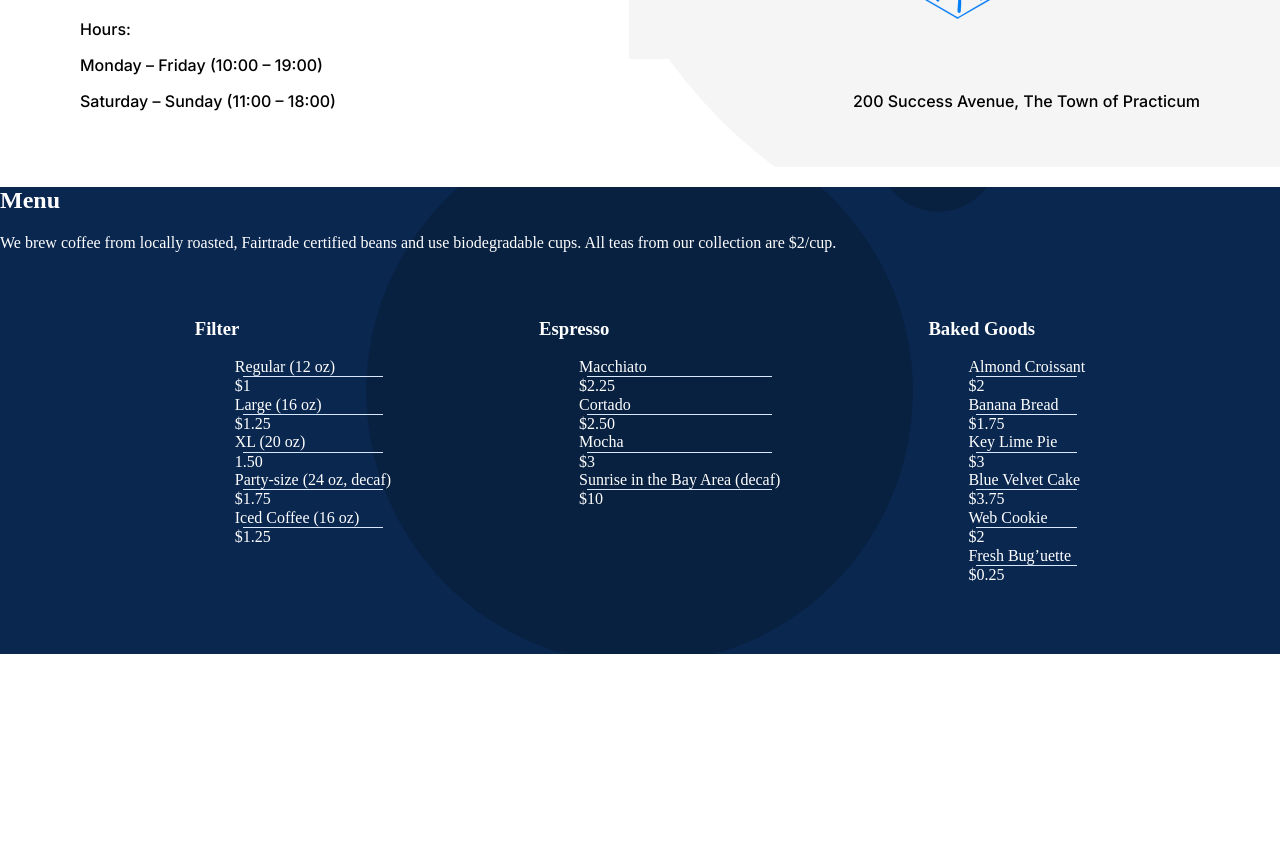
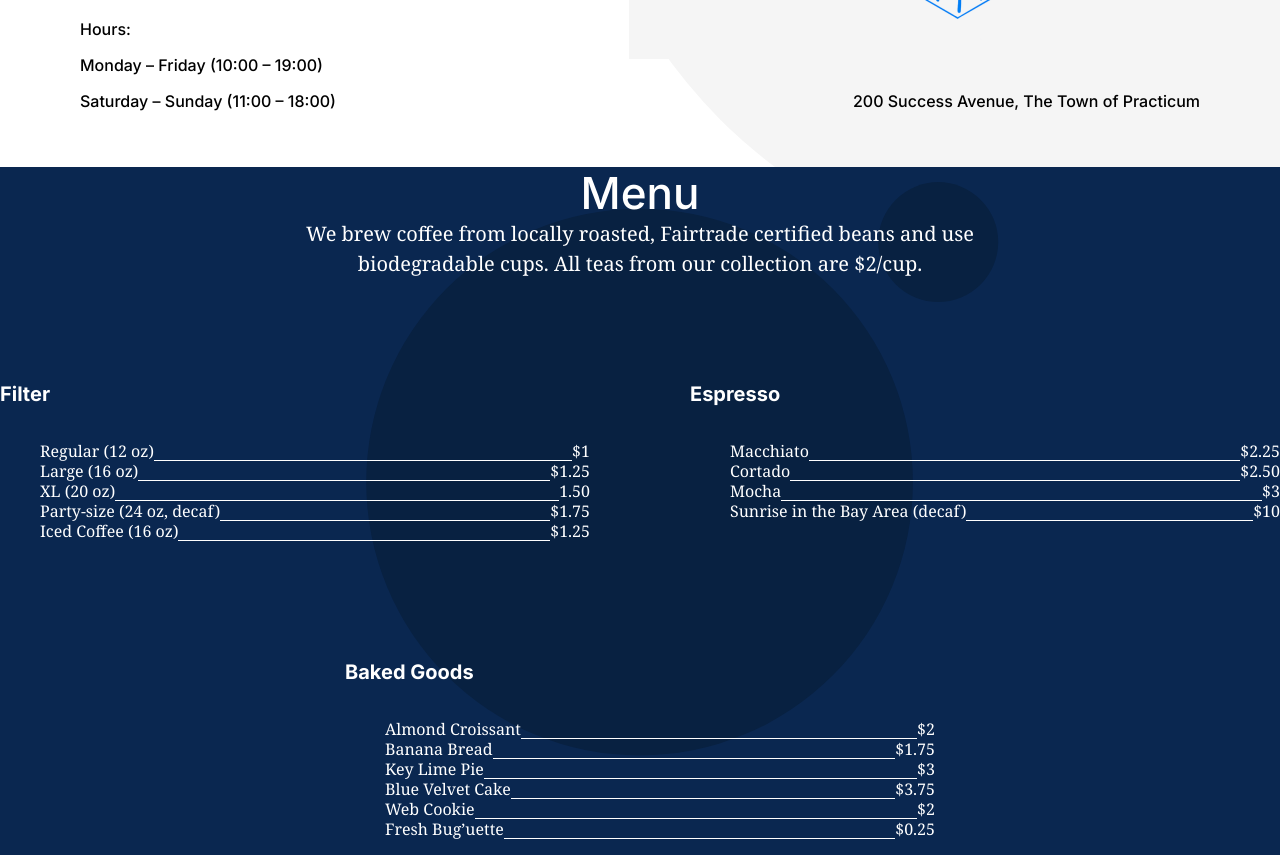
Before and after one commit to amay0808/se_project_coffeeshop, a plain HTML site: page index.html in a window 1280 px wide. Shown: the part 633-1488 px from the top of the page. Before the commit the page ends 1287 px from the top, so only its background shows below. Drawn offline with Linux system fonts and the light colour scheme; files whose address does not match are found by name.

Commit message:
new changes

```diff
--- a/blocks/card.css
+++ b/blocks/card.css
@@ -1,21 +1,42 @@
 .card {
-    box-sizing: border-box  ;
-    width: 580;
-    padding: 30px 24px 54px;
+    flex-basis: calc(50% - 50px);
     max-width: 600px;
+    list-style: none;
+    padding: 0;
+
 }
 .card__title {
+    font-family: 'Inter', Arial,sans-serif;
+    font-style: normal;
+    font-weight: bold;
+    line-height: 30px;
+    font-size: 20px;
+    margin-top: 0;
+    margin-bottom: 32px;
+
 }
 .card__list-item {
-  list-style: none;
+  font-family: Noto serif;
+  font-style: normal;
+  font-weight: normal;
+  line-height: 20px;
+  font-size: 16px;
+  display: flex;
+  justify-content: center;
+}
+.card__list-item:last-child{
+    margin-bottom: 0;
 }
 .card__list-divider {
-  display: block;
-  min-width: 50px;
+  display: flex;
+  flex-grow: 1;
+  border:0;
+  border-bottom: 1px solid white;
+  /*min-width: 50px;
   height: 1px;
   background-color: #d9e7ff;
   margin-left: 8px;
   margin-right: 8px;
-  flex-grow: 1;
+  flex-grow: 1;/*
 
 }
--- a/blocks/menu.css
+++ b/blocks/menu.css
@@ -8,16 +8,36 @@
 
 }
 .menu__title{
+display: flex;
+justify-content: center;
+font-family: Inter;
+font-style: normal;
+font-weight: 500;
+font-size: 44px;
 max-width: 780px;
+line-height: 52px;
 bottom: 100px;
+margin-bottom: 24px;
+margin: auto;
+
 }
 
 .menu__subtitle{
-
+    font-family: "Noto serif";
+    font-style: normal;
+    font-weight: normal;
+    font-size: 20px;
+    line-height: 30px;
+    max-width: 780px;
+    display: flex;
+    justify-content: center;
+    text-align: center;
+    margin: auto;
+    margin-bottom: 100px;
 }
 .menu__cards{
 display: flex;
 gap: 100px;
-justify-content: center;
+justify-content: space-evenly;
 flex-wrap: wrap ;
 }
--- a/pages/index.css
+++ b/pages/index.css
@@ -1,7 +1,7 @@
-@import url(../vendor/normalize.css);
-@import url(../blocks/page.css);
-@import url(../blocks/nav.css);
-@import url(../blocks/header.css);
-@import url(../blocks/logo.css);
-@import url(../blocks/menu.css);
-@import url(../blocks/card.css);
+@import url('../vendor/normalize.css');
+@import url('../blocks/page.css');
+@import url('../blocks/nav.css');
+@import url('../blocks/header.css');
+@import url('../blocks/logo.css');
+@import url('../blocks/menu.css');
+@import url('../blocks/card.css');
```
